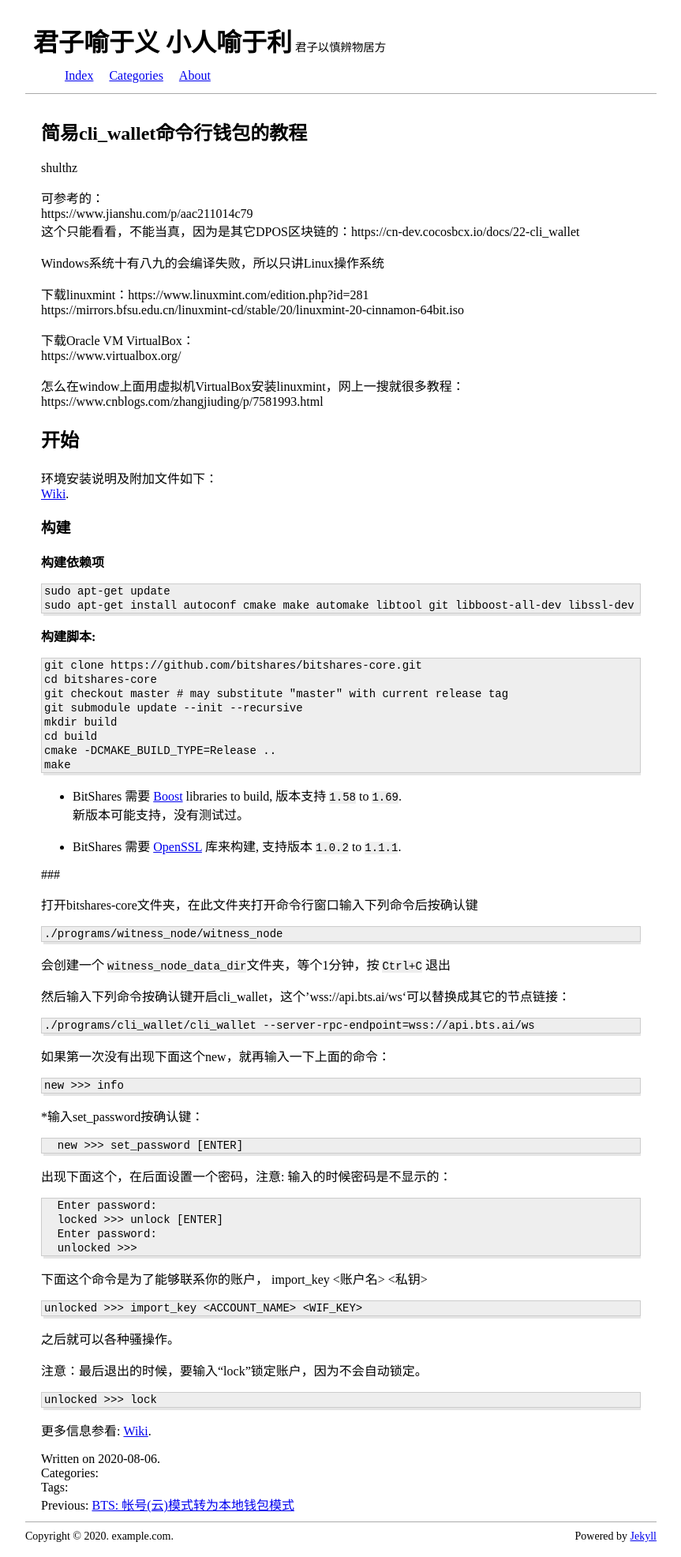
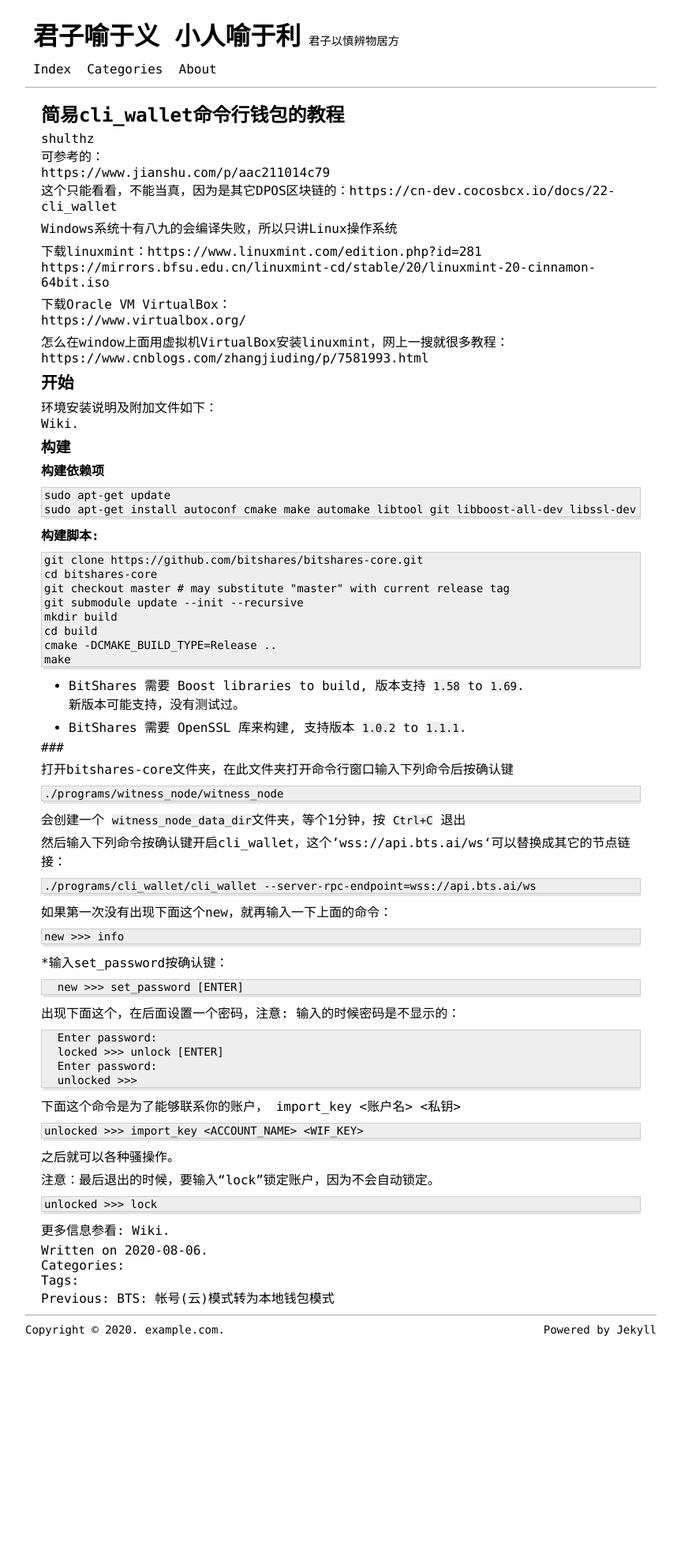
Before and after one commit to shulthz/shulthz.github.io, a Jekyll site: the page built from _posts/2020-08-06-简易cli_wallet命令行钱包的教程.markdown, in a window 1280 px wide. Shown: the whole page at 79% size, without its empty margins (208-1071 px from the left). Built offline with Jekyll 4.4.1, drawn with Linux system fonts in a browser that asks for light colours; after the commit the page ends 1702 px from its top, so only the background shows below that.

Commit message:
Update base.scss

```diff
--- a/assets/css/base.scss
+++ b/assets/css/base.scss
@@ -4,7 +4,7 @@
 @charset "utf-8";
 
 @import
-  //"reset",
+  "reset",
   "container",
   "header",
   "float",
```
